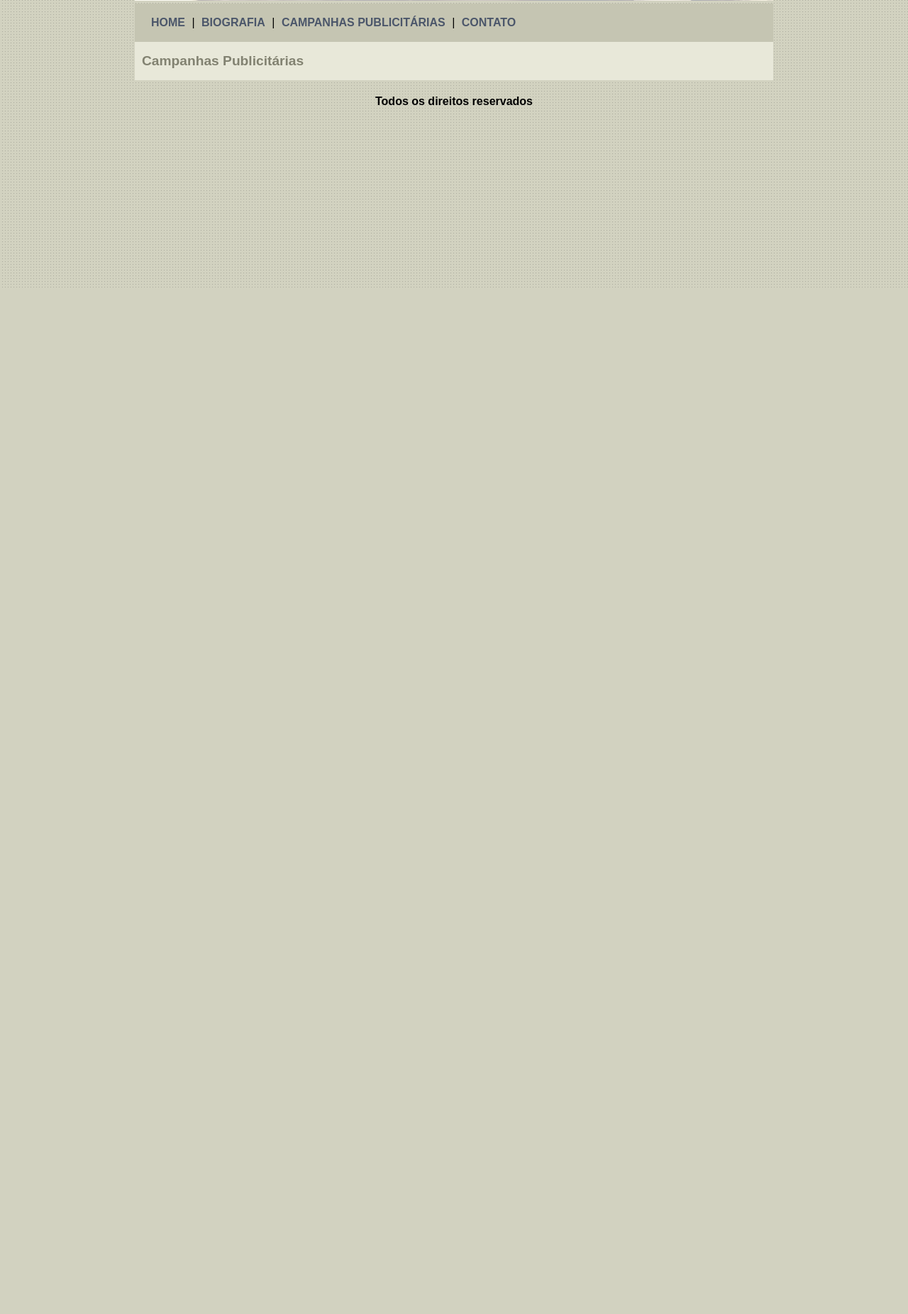
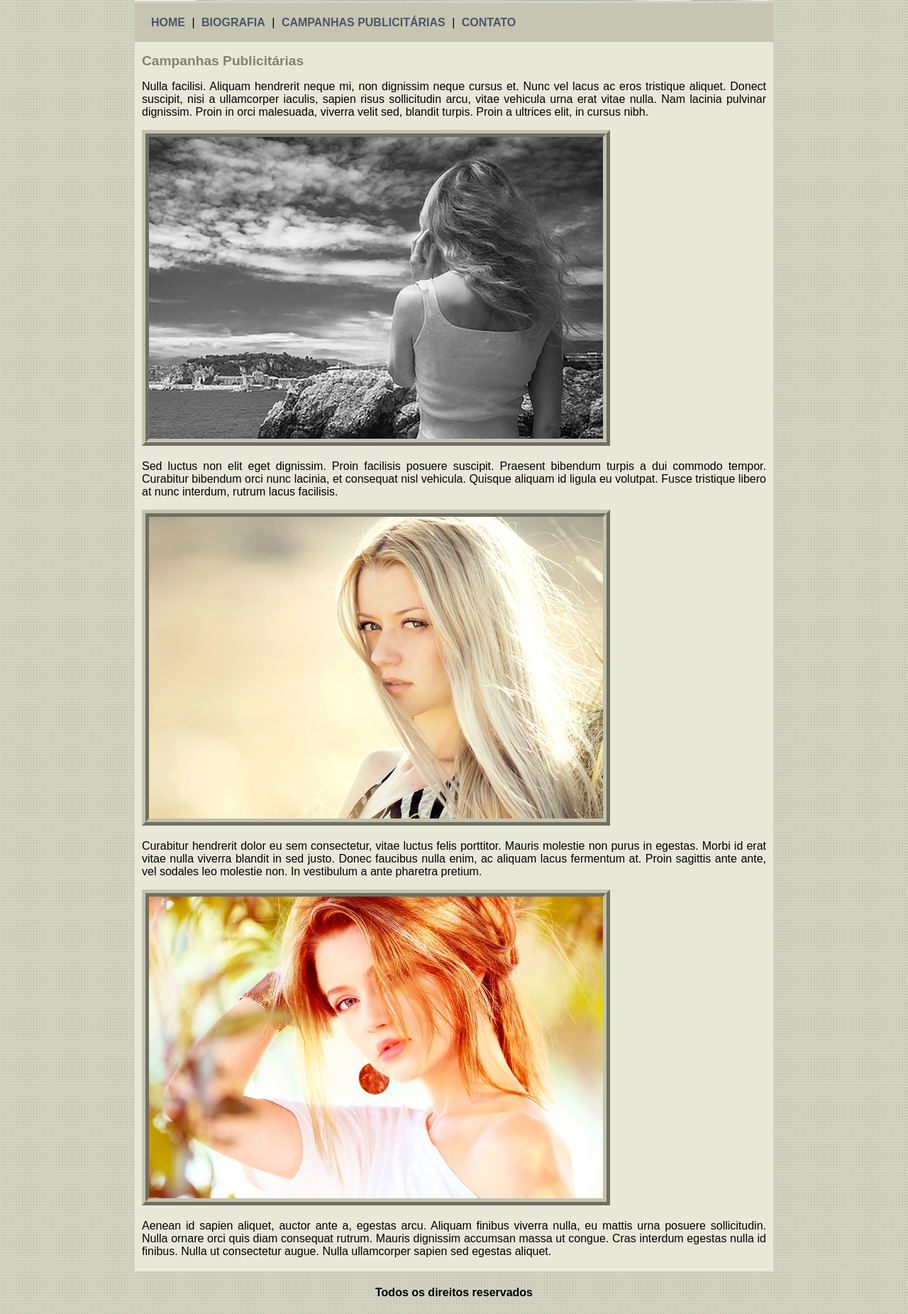
Before and after one commit to danigvg/Projetos_Curso_Web, a PHP site: page /campanhas.html in a window 1280 px wide. Shown: the part 395-2246 px from the top of the page at 71% size. Before the commit the page ends 800 px from the top, so only its background shows below. Run offline with PHP 8.4, Linux system fonts and the light colour scheme.

Commit message:
ADD Conteúdo e estilo da página campanhas.html

```diff
--- a/campanhas.html
+++ b/campanhas.html
@@ -20,6 +20,42 @@
             <!--Inicio conteúdo-->
             <div id="conteudo">
                 <h1>Campanhas Publicitárias</h1>
+                <p>
+                    Nulla facilisi. Aliquam hendrerit neque mi, non dignissim
+                    neque cursus et. Nunc vel lacus ac eros tristique aliquet.
+                    Donect suscipit, nisi a ullamcorper iaculis, sapien risus
+                    sollicitudin arcu, vitae vehicula urna erat vitae nulla.
+                    Nam lacinia pulvinar dignissim. Proin in orci malesuada,
+                    viverra velit sed, blandit turpis. Proin a ultrices elit,
+                    in cursus nibh.
+                </p>
+                <img src="imagens/foto1.png" alt="campanha 01" class="img-campanhas">
+                <p>
+                    Sed luctus non elit eget dignissim. Proin
+                    facilisis posuere suscipit. Praesent bibendum turpis a dui
+                    commodo tempor. Curabitur bibendum orci nunc lacinia, et
+                    consequat nisl vehicula. Quisque aliquam id ligula eu
+                    volutpat. Fusce tristique libero at nunc interdum,
+                    rutrum lacus facilisis.
+                </p>
+                <img src="imagens/foto2.png" alt="campanha 02" class="img-campanhas">
+                <p>
+                    Curabitur hendrerit dolor eu sem consectetur, vitae luctus
+                    felis porttitor. Mauris molestie non purus in egestas.
+                    Morbi id erat vitae nulla viverra blandit in sed justo.
+                    Donec faucibus nulla enim, ac aliquam lacus fermentum at.
+                    Proin sagittis ante ante, vel sodales leo molestie non. In
+                    vestibulum a ante pharetra pretium.
+                </p>
+                <img src="imagens/foto3.png" alt="campanha 03" class="img-campanhas">
+                <p>
+                    Aenean id sapien aliquet,
+                    auctor ante a, egestas arcu. Aliquam finibus viverra nulla,
+                    eu mattis urna posuere sollicitudin. Nulla ornare orci quis
+                    diam consequat rutrum. Mauris dignissim accumsan massa ut
+                    congue. Cras interdum egestas nulla id finibus. Nulla ut
+                    consectetur augue. Nulla ullamcorper sapien sed egestas aliquet.
+                </p>
 
 
             </div> <!--Fim Conteúdo-->
--- a/estilo.css
+++ b/estilo.css
@@ -34,6 +34,11 @@ h1{
     font-size: 1.2em;
 }
 
+.img-campanhas{
+    border: 10px #c3c3ae;
+    border-style:ridge;
+}
+
 #rodape{
     text-align: center;
 }
```
